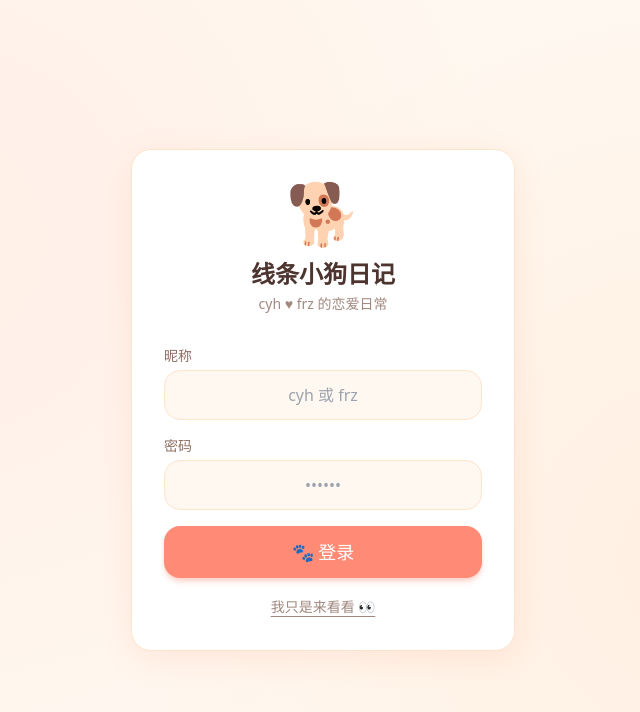
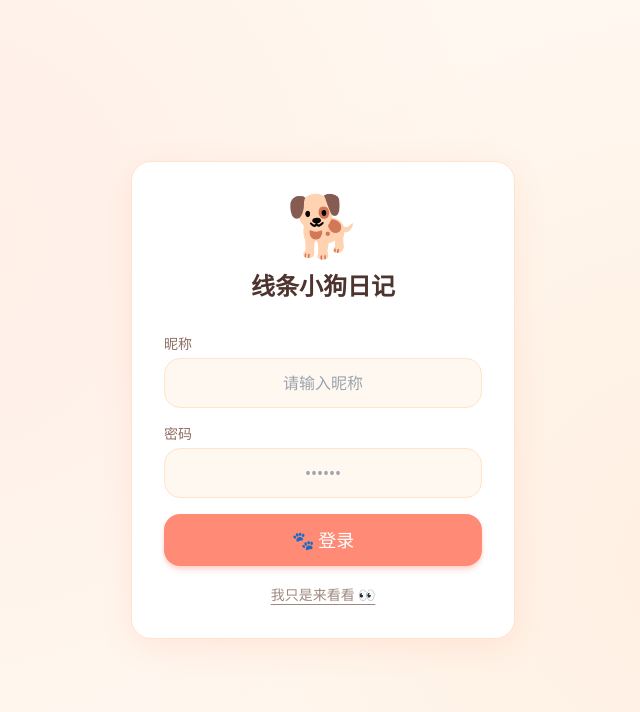
Before and after one commit to cyh-666-comi/blog, a React (Vite) app in the folder client/: page / in a window 1280 px wide. Shown: the top 712 px of the page, without its empty margins (317-957 px from the left). Built offline with nearby package versions, Linux system fonts and the light colour scheme.

Commit message:
fix: 移除cyh♥frz文案，修改placeholder

```diff
--- a/client/src/pages/Login.jsx
+++ b/client/src/pages/Login.jsx
@@ -36,7 +36,6 @@ export default function Login() {
         <div className="text-center mb-8">
           <p className="text-6xl mb-4">🐕</p>
           <h1 className="text-2xl font-bold text-brown-800">线条小狗日记</h1>
-          <p className="text-brown-400 text-sm mt-1">cyh ♥ frz 的恋爱日常</p>
         </div>
 
         {error && <div className="bg-red-50 border border-red-200 text-red-500 text-sm p-3 rounded-2xl mb-4 text-center">{error}</div>}
@@ -48,7 +47,7 @@ export default function Login() {
                 <label className="block text-sm font-medium text-brown-500 mb-1">昵称</label>
                 <input type="text" value={username} onChange={e => setUsername(e.target.value)}
                   className="w-full px-4 py-3 bg-warm-50 border border-warm-200 rounded-2xl text-brown-700 placeholder-brown-300 focus:outline-none focus:border-coral-300 transition text-center"
-                  placeholder="cyh 或 frz" required />
+                  placeholder="请输入昵称" required />
               </div>
               <div>
                 <label className="block text-sm font-medium text-brown-500 mb-1">密码</label>
```
